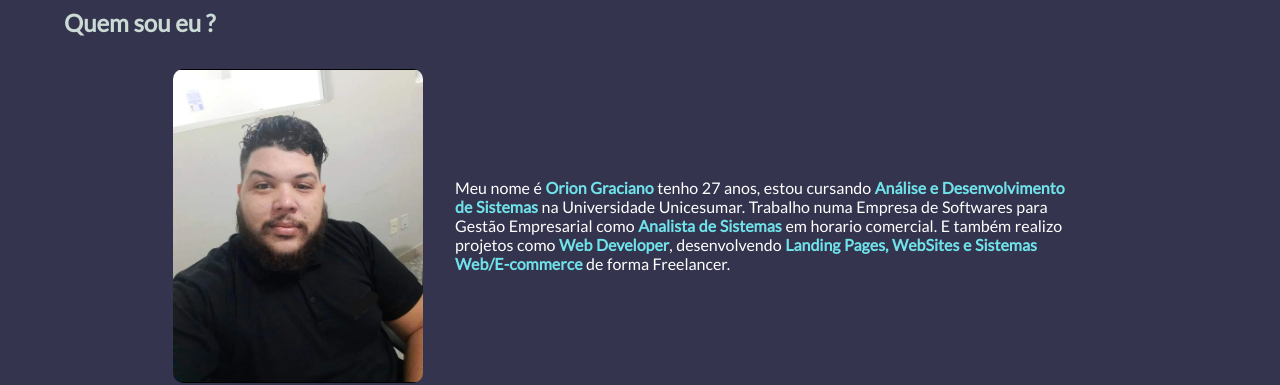
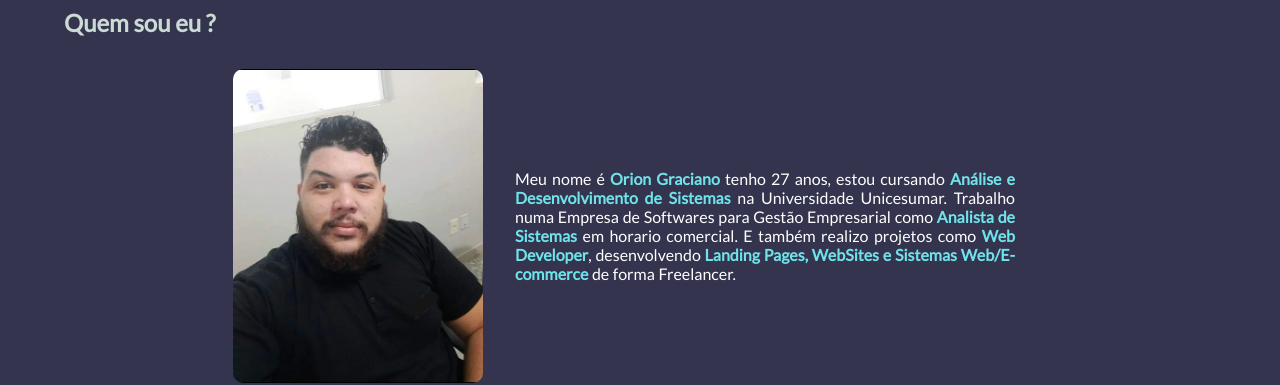
Before and after one commit to oriongraciano/oriongraciano.github.io, a plain HTML site: page Index.html in a window 1280 px wide. Shown: the part 1340-1725 px from the top of the page. Drawn offline with Linux system fonts and the light colour scheme; no server answers.

Commit message:
Update style.css

```diff
--- a/Css/style.css
+++ b/Css/style.css
@@ -215,9 +215,9 @@ strong {
 
 .third-section>div p {
     padding: 2rem;
-    max-width: 620px;
+    max-width: 500px;
     color: var(--white);
-    vertical-align: baseline;
+    text-align: justify;
     word-spacing: 0.5px;
     hyphens: auto;
 }
```
